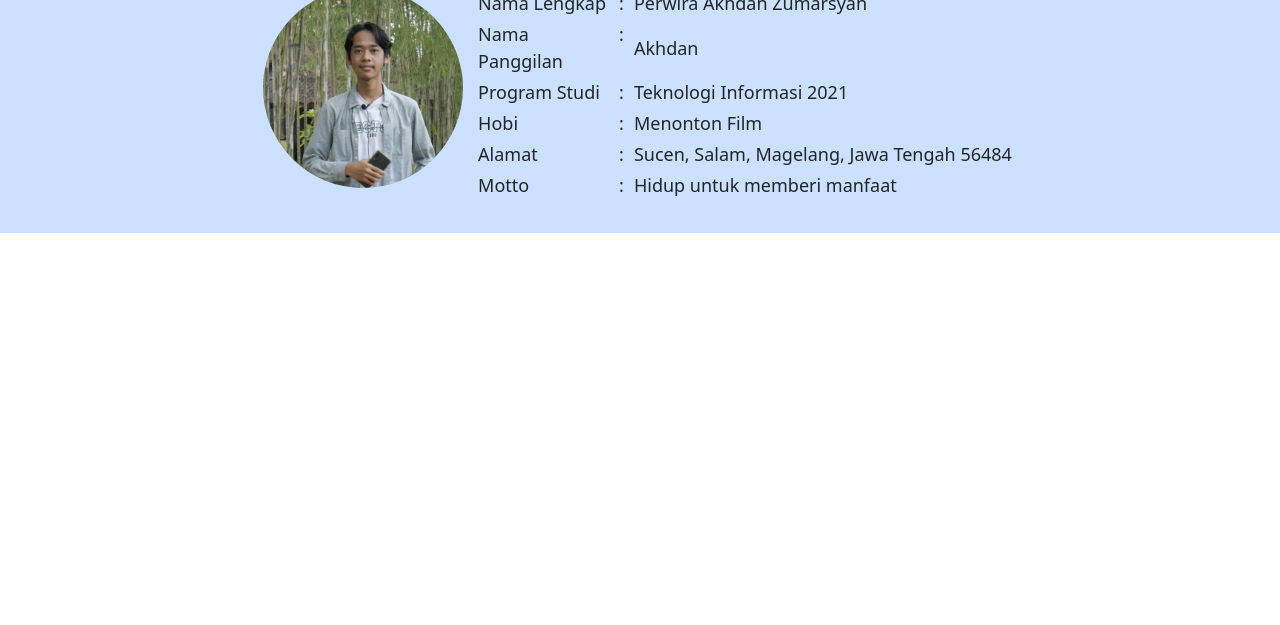
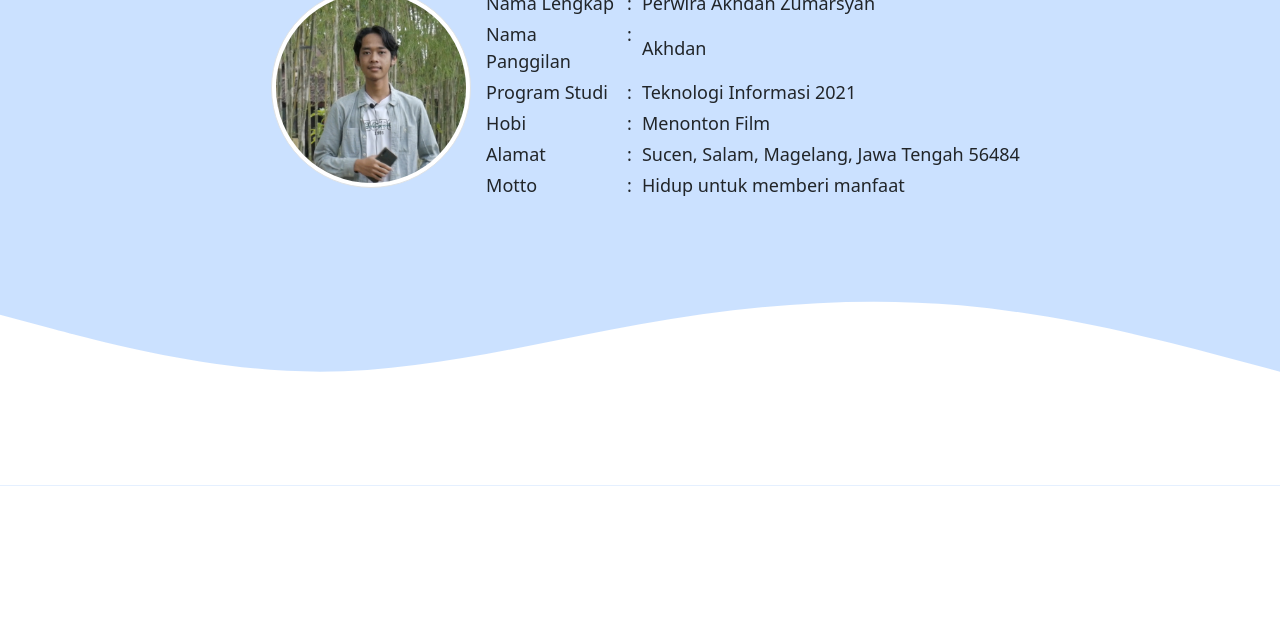
Before and after one commit to Perwira-AZ/nwdc-2022-assignment, a plain HTML site: page NWDC.html in a window 1280 px wide. Shown: the part 175-800 px from the top of the page. Drawn offline with nearby package versions, Linux system fonts and the light colour scheme.

Commit message:
Data Diri refisi2

```diff
--- a/NWDC.html
+++ b/NWDC.html
@@ -46,8 +46,8 @@
       <table cellspacing="0px" cellpadding="0px" class="isi">
         <tbody>
           <tr>
-            <td valign="top"><img src="foto.jpg" alt="Perwira Akhdan Zumarsyah" width="200px" class="rounded-circle"></td>
-            <td><table cellspacing="0" cellpadding="5" class="data-diri">
+            <td valign="top" class="coll1"><img src="foto.jpg" alt="Perwira Akhdan Zumarsyah" width="200px" class="rounded-circle img-thumbnail"></td>
+            <td><table cellspacing="0" cellpadding="5" class="data-diri coll2">
               <tbody>
                 <tr>
                   <td valign="top" width="141px">Nama Lengkap</td>
@@ -85,6 +85,7 @@
           </tr>
         </tbody>
       </table>
+      <svg xmlns="http://www.w3.org/2000/svg" viewBox="0 0 1440 320"><path fill="#fff" fill-opacity="1" d="M0,128L60,144C120,160,240,192,360,192C480,192,600,160,720,138.7C840,117,960,107,1080,117.3C1200,128,1320,160,1380,176L1440,192L1440,320L1380,320C1320,320,1200,320,1080,320C960,320,840,320,720,320C600,320,480,320,360,320C240,320,120,320,60,320L0,320Z"></path></svg>
     </section>
 
     <script src="https://cdn.jsdelivr.net/npm/bootstrap@5.1.3/dist/js/bootstrap.bundle.min.js" integrity="sha384-ka7Sk0Gln4gmtz2MlQnikT1wXgYsOg+OMhuP+IlRH9sENBO0LRn5q+8nbTov4+1p" crossorigin="anonymous"></script>
--- a/style.css
+++ b/style.css
@@ -1,20 +1,20 @@
 .jumbotron{
-    background-color: rgb(203, 225, 255);
-    padding: 2rem 1rem;
+    background-color: #cbe1ff;
+    padding: 2rem 0rem 0rem;
 }
 .jumbotron h1{
     font-variant: small-caps;
     font-weight: 500;
 }
-.jumbotron img{
-    float: left;
-    margin: auto;
+.coll1{
+    padding-left: 1rem;
 }
-table{
-    font-size: 18px;
+.coll2{
+    padding-right: 1rem;
 }
 .isi{
     margin: auto;
+    font-size: 18px;
 }
 .data-diri{
     margin: 0px 0px 0px 10px;
```
